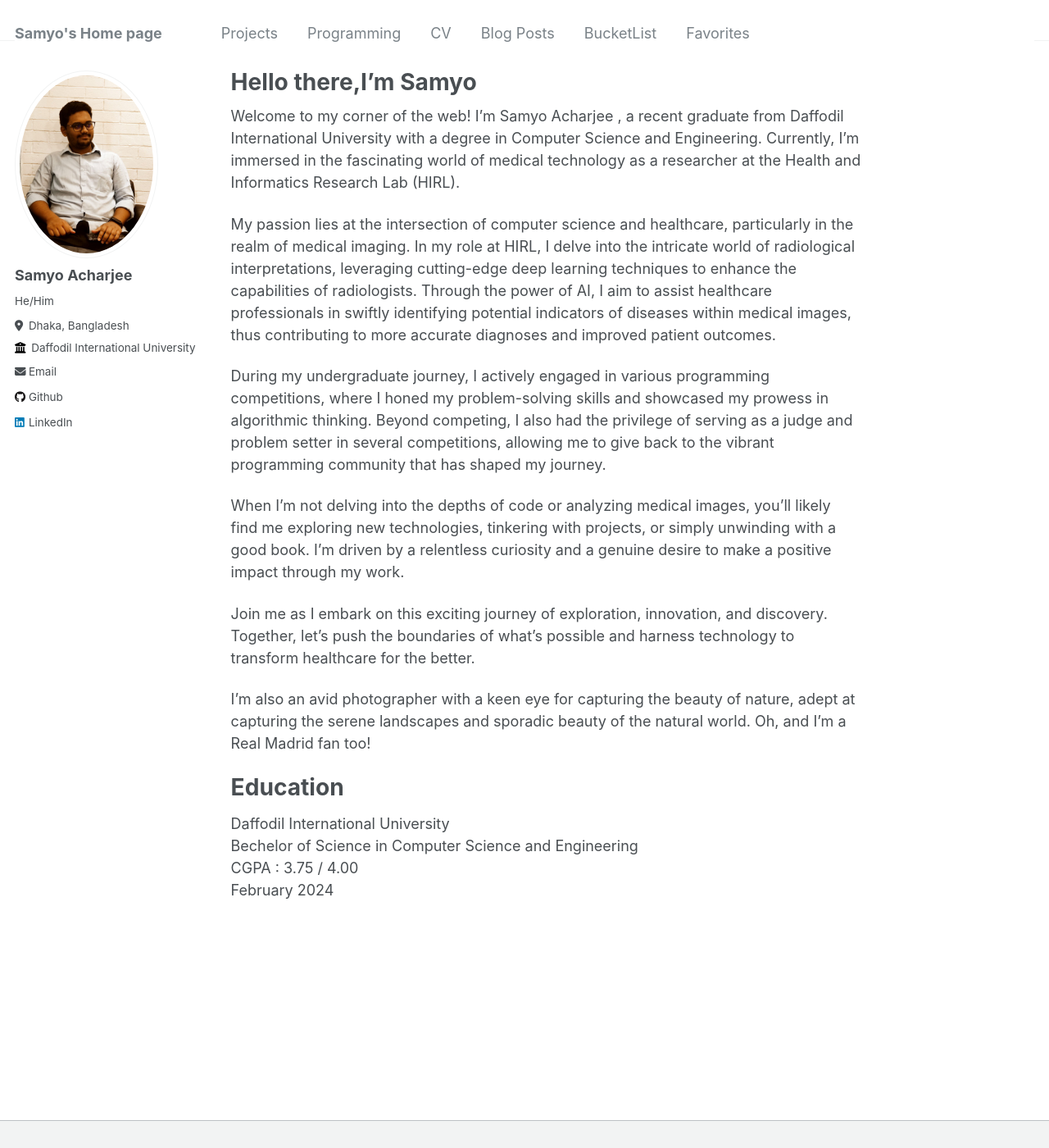
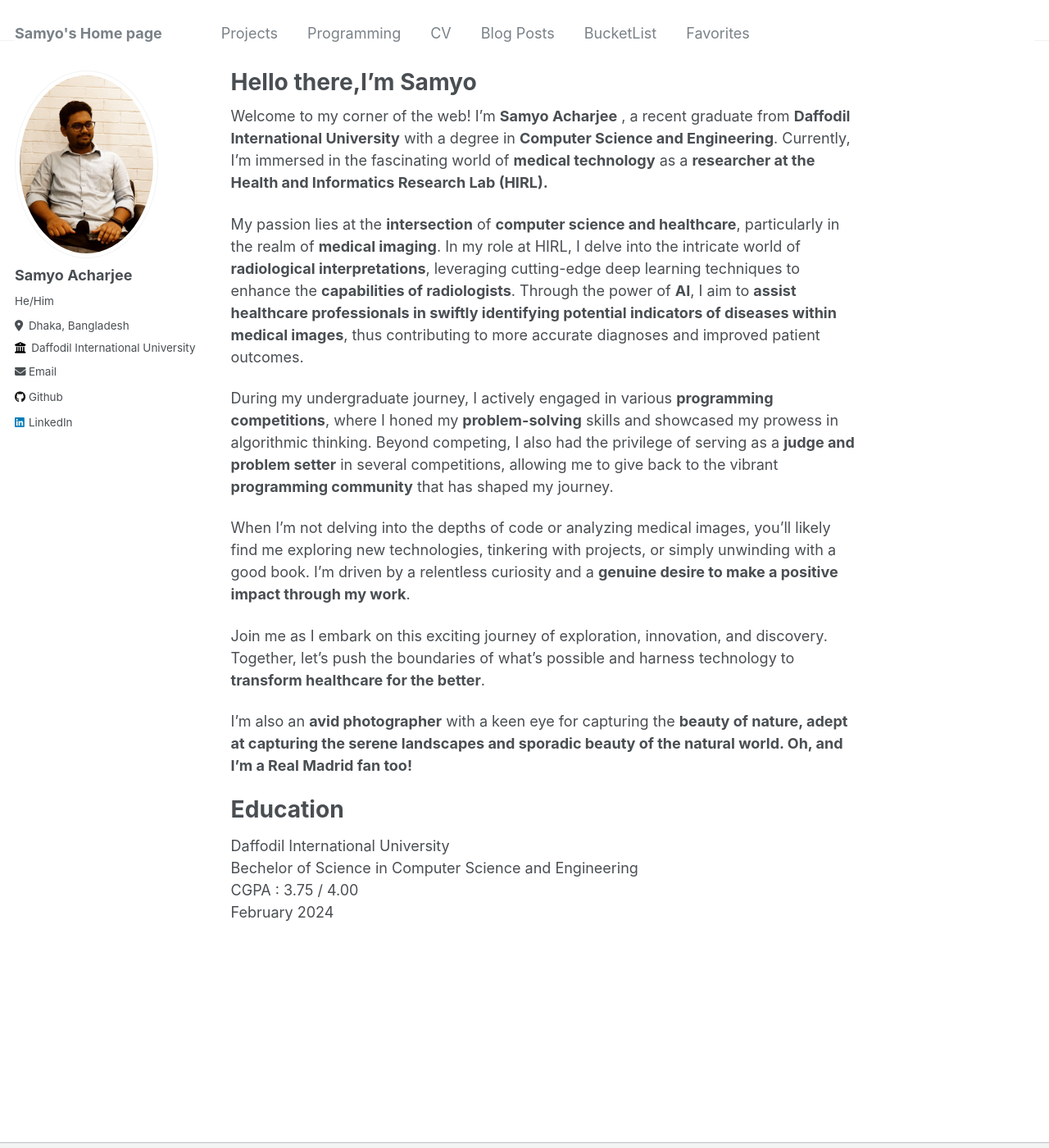
Before and after one commit to samyo00/samyo00.github.io, a Jekyll site: the page built from _pages/about.md, in a window 1280 px wide and 1400 px high. Shown: the whole window at 82% size. Built offline with Jekyll 4.4.1, drawn with Linux system fonts in a browser that asks for light colours.

Commit message:
Update proejcts

```diff
--- a/_pages/about.md
+++ b/_pages/about.md
@@ -7,17 +7,17 @@ redirect_from:
   - /about.html
 ---
 
-Welcome to my corner of the web! I'm Samyo Acharjee , a recent graduate from Daffodil International University with a degree in Computer Science and Engineering. Currently, I'm immersed in the fascinating world of medical technology as a researcher at the Health and Informatics Research Lab (HIRL).
+Welcome to my corner of the web! I'm <b>Samyo Acharjee</b> , a recent graduate from <b>Daffodil International University</b> with a degree in <b>Computer Science and Engineering</b>. Currently, I'm immersed in the fascinating world of <b>medical technology</b> as a <b>researcher<b> at the <b>Health and Informatics Research Lab (HIRL)</b>.
 
-My passion lies at the intersection of computer science and healthcare, particularly in the realm of medical imaging. In my role at HIRL, I delve into the intricate world of radiological interpretations, leveraging cutting-edge deep learning techniques to enhance the capabilities of radiologists. Through the power of AI, I aim to assist healthcare professionals in swiftly identifying potential indicators of diseases within medical images, thus contributing to more accurate diagnoses and improved patient outcomes.
+My passion lies at the <b>intersection</b> of <b>computer science and healthcare</b>, particularly in the realm of <b>medical imaging</b>. In my role at HIRL, I delve into the intricate world of <b>radiological interpretations</b>, leveraging cutting-edge deep learning techniques to enhance the <b>capabilities of radiologists</b>. Through the power of <b>AI</b>, I aim to <b>assist healthcare professionals in swiftly identifying potential indicators of diseases within medical images</b>, thus contributing to more accurate diagnoses and improved patient outcomes.
 
-During my undergraduate journey, I actively engaged in various programming competitions, where I honed my problem-solving skills and showcased my prowess in algorithmic thinking. Beyond competing, I also had the privilege of serving as a judge and problem setter in several competitions, allowing me to give back to the vibrant programming community that has shaped my journey.
+During my undergraduate journey, I actively engaged in various <b>programming competitions</b>, where I honed my <b>problem-solving</b> skills and showcased my prowess in algorithmic thinking. Beyond competing, I also had the privilege of serving as a <b>judge and problem setter</b> in several competitions, allowing me to give back to the vibrant <b>programming community</b> that has shaped my journey.
 
-When I'm not delving into the depths of code or analyzing medical images, you'll likely find me exploring new technologies, tinkering with projects, or simply unwinding with a good book. I'm driven by a relentless curiosity and a genuine desire to make a positive impact through my work.
+When I'm not delving into the depths of code or analyzing medical images, you'll likely find me exploring new technologies, tinkering with projects, or simply unwinding with a good book. I'm driven by a relentless curiosity and a <b>genuine desire to make a positive impact through my work</b>.
 
-Join me as I embark on this exciting journey of exploration, innovation, and discovery. Together, let's push the boundaries of what's possible and harness technology to transform healthcare for the better.
+Join me as I embark on this exciting journey of exploration, innovation, and discovery. Together, let's push the boundaries of what's possible and harness technology to <b>transform healthcare for the better</b>.
 
-I'm also an avid photographer with a keen eye for capturing the beauty of nature, adept at capturing the serene landscapes and sporadic beauty of the natural world. Oh, and I'm a Real Madrid fan too!
+I'm also an <b>avid photographer</b> with a keen eye for capturing the <b>beauty of nature<b>, adept at capturing the <b>serene landscapes and sporadic beauty of the natural world</b>. Oh, and I'm a <b>Real Madrid</b> fan too!
 
 # Education
 
```
Also changed, not shown: _pages/project1.md (added, +10 -0 lines), _pages/projects.md (+3 -1 lines).
